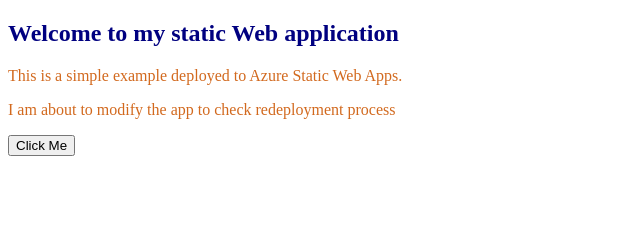
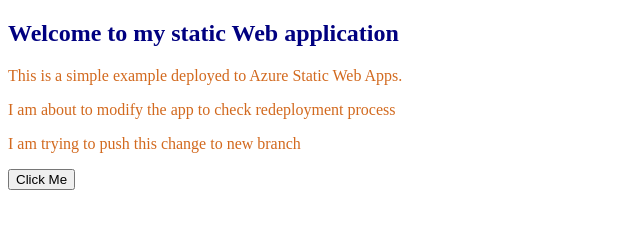
Before and after one commit to Kowshik0812/MyStaticWebApp, a plain HTML site: page index.html in a window 1280 px wide. Shown: the whole page, without its empty margins (0-640 px from the left). Drawn offline with Linux system fonts and the light colour scheme; a script that the page names is missing.

Commit message:
Second branch

```diff
--- a/index.html
+++ b/index.html
@@ -10,6 +10,7 @@
     <h2>Welcome to my static Web application</h2>
     <p>This is a simple example deployed to Azure Static Web Apps.</p>
     <p>I am about to modify the app to check redeployment process</p>
+    <p>I am trying to push this change to new branch</p>
     <button onclick="clickMe()">Click Me</button>
 
     <script src="scripts.js"></script>
```
